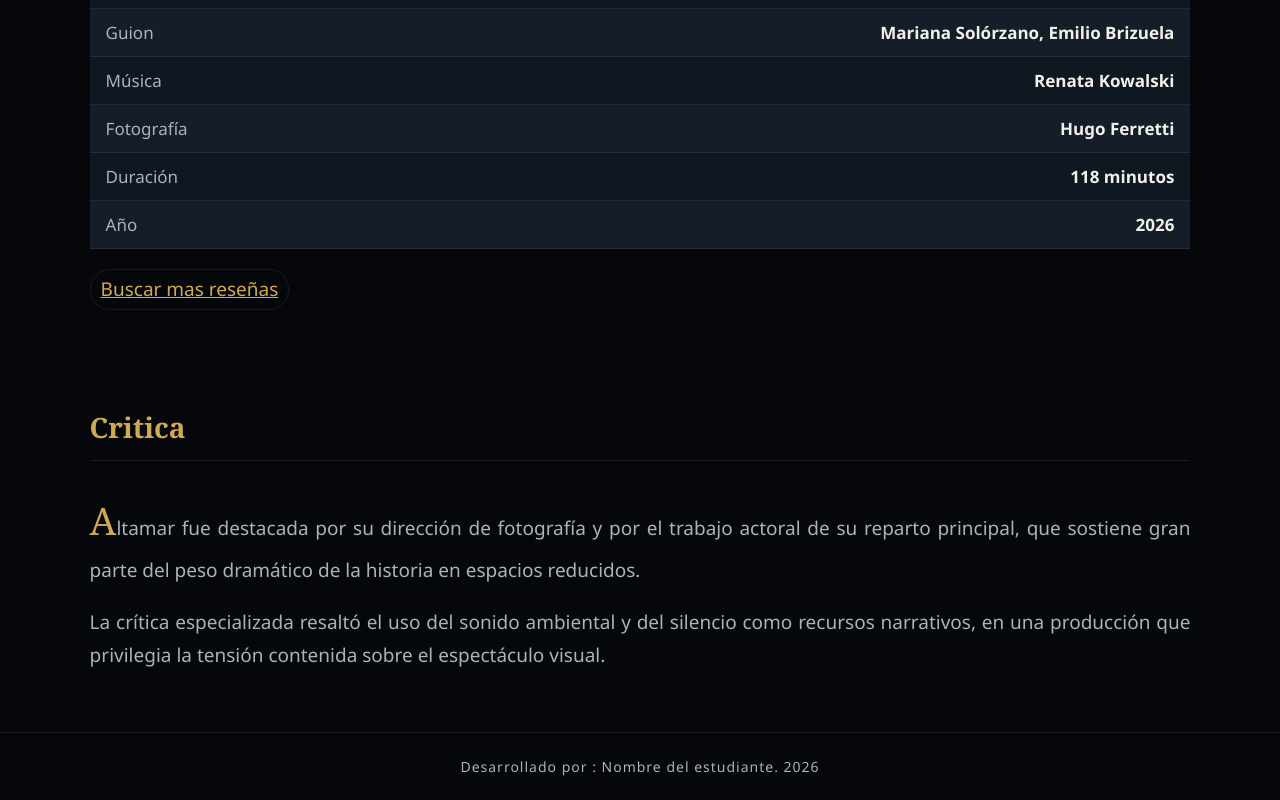
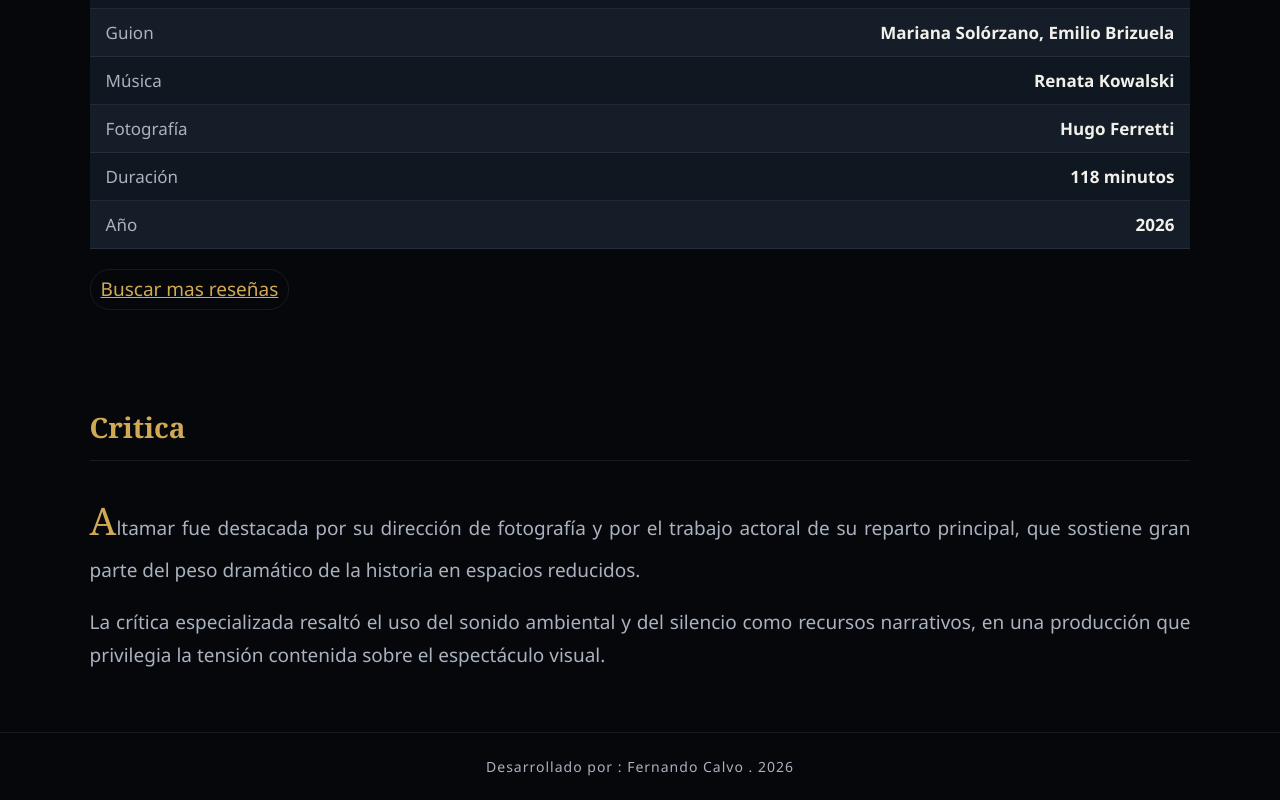
Before and after one commit to mrdemon05/Guia-2-Web, a plain HTML site: page Ejercicio 1/pelicula.html in a window 1280 px wide. Shown: the part 1738-2538 px from the top of the page. Drawn offline with Linux system fonts and the light colour scheme.

Commit message:
Fix footer student name in pelicula.html
Updated the footer to include the correct student name.

```diff
--- a/Ejercicio 1/pelicula.html
+++ b/Ejercicio 1/pelicula.html
@@ -70,7 +70,7 @@ propias reglas.</p>
 </main>
 
 <footer>
-    Desarrollado por : Nombre del estudiante. 2026
+    Desarrollado por : Fernando Calvo . 2026
 </footer>
 
 </body>
```
